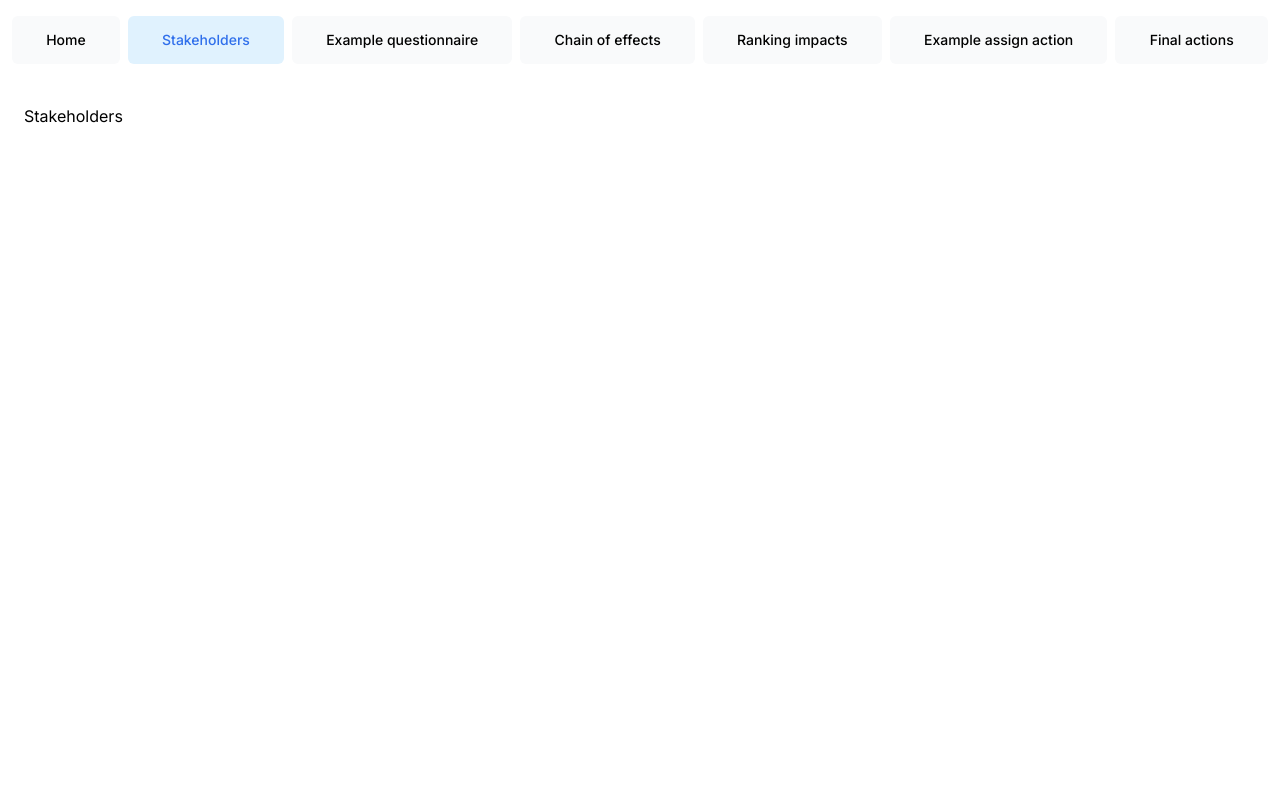
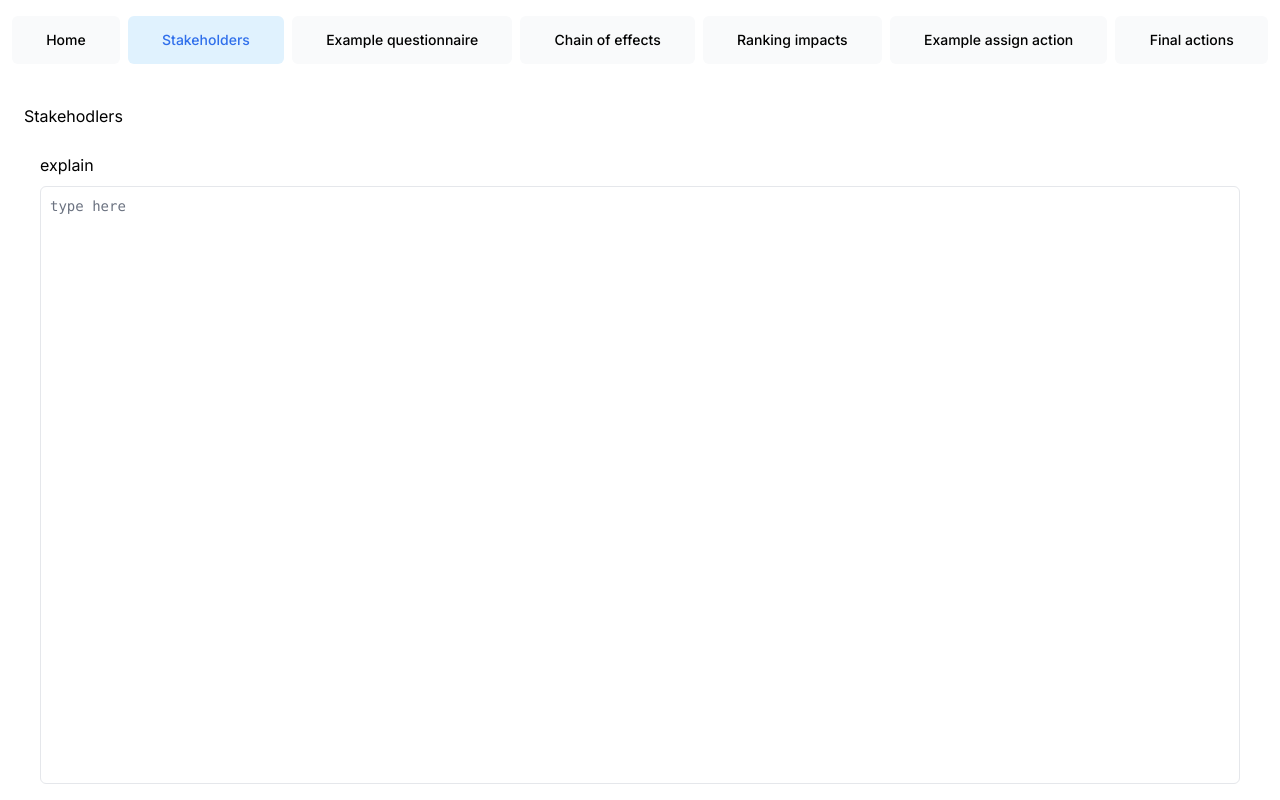
Before and after one commit to Quazirafi1/capstone-hackathon, a Next.js app: page /susaf/stakeholders in a window 1280 px wide. Built offline with nearby package versions, Linux system fonts and the light colour scheme; a web font is replaced by a local one.

Commit message:
New folder

```diff
--- a/app/susaf/layout.tsx
+++ b/app/susaf/layout.tsx
@@ -2,9 +2,11 @@ import Nav from '@/app/ui/susaf/nav';
 
 export default function Layout({ children }: { children: React.ReactNode }) {
   return (
-    <div className="flex flex-col w-full">
-        <Nav />
-      <div className="grow p-6">{children}</div>
+    <div className="flex flex-col w-full h-screen"> {/* Set height to fill screen */}
+      <Nav />
+      <div className="flex-grow p-6 overflow-y-auto"> {/* Add overflow-y-auto to enable scrolling if content exceeds */}
+        {children}
+      </div>
     </div>
   );
 }
--- a/app/susaf/page.tsx
+++ b/app/susaf/page.tsx
@@ -2,12 +2,14 @@ import { Card } from "../ui/susaf/card";
 import { Button } from "../ui/susaf/button";
 import { TextInput } from "../ui/susaf/textinput";
 import { CheckBox } from "../ui/susaf/checkbox";
+import { ProgressBar } from "../ui/susaf/progressBar";
 
 export default async function Page() {
     return <div>
         <h1>Home</h1>
-        <TextInput id='test' placeholder='place' defaultValue="def" label="test" input_width_percentage={80} />
+        <TextInput id='test' placeholder='place' defaultValue="def" label="test" input_width_percentage={20} />
         <Button text='test' type='submit'/>
         <Card title='card title' children={<Button text='another'/>} leading={<Button text='leading'/>} trailing={<CheckBox id='2' defaultChecked={true}/>}/>
+        <ProgressBar percentage={80}/>
     </div>
 }
--- a/app/susaf/stakeholders/page.tsx
+++ b/app/susaf/stakeholders/page.tsx
@@ -1,3 +1,8 @@
+import { LargeTextInput } from "@/app/ui/susaf/largeTextInput";
+
 export default async function Page() {
-    return <h1>Stakeholders</h1>
+    return <div className="h-full">
+        <h1>Stakehodlers</h1>
+        <LargeTextInput id='lti' placeholder="type here" label='explain'/>
+    </div>
 }
--- /dev/null
+++ b/app/ui/susaf/forms/actionsForm.tsx
@@ -0,0 +1,19 @@
+export function ActionsForm({ leading, title, children, trailing }: {
+    leading?: React.ReactNode,
+    title: string,
+    children?: React.ReactNode,
+    trailing?: React.ReactNode
+}) {
+    return (
+        <div className='flex p-1 border border-grey-500 m-1 p-5 rounded-lg shadow-md'>
+            {leading && <div className='flex w-[50px] justify-center'>{leading}</div>}
+            {leading && <div className='w-[10px]'></div>}
+            <div className='flex-grow'>
+                <div className=''>{title}</div>
+                <div>{children}</div>
+            </div>
+            {trailing && <div className='w-[10px]'></div>}
+            {trailing && <div className='flex w-[50px] justify-center'>{trailing}</div>}
+        </div>
+    );
+}
--- /dev/null
+++ b/app/ui/susaf/largeTextInput.tsx
@@ -0,0 +1,20 @@
+"use client";
+
+export function LargeTextInput({ id, label, placeholder, defaultValue }: { id: string, label?: string, placeholder: string, defaultValue?: string}) {
+
+    return (
+        <div className="flex flex-col p-4 h-full">
+            {label && (
+        <p className="py-[9px]">{label}</p>
+            )}
+            <div className={`w-full flex-grow`}>
+                <textarea
+                    id={id}
+                    className="peer block w-full h-full rounded-md border border-gray-200 p-[9px] text-sm outline-2 placeholder:text-gray-500 font-mono resize-none"
+                    placeholder={placeholder}
+                    defaultValue={defaultValue}
+                />
+            </div>
+        </div>
+    );
+}
--- /dev/null
+++ b/app/ui/susaf/progressBar.tsx
@@ -0,0 +1,7 @@
+export function ProgressBar({ percentage }: { percentage: number }) {
+    return <div className="p-5">
+        <div className='h-[5px] w-full bg-gray-200'>
+            <div className={`w-[${percentage}%] bg-blue-500 h-full`}></div>
+        </div>
+    </div>;
+}
--- a/app/ui/susaf/textinput.tsx
+++ b/app/ui/susaf/textinput.tsx
@@ -11,7 +11,7 @@ export function TextInput({ id, label, placeholder, defaultValue, input_width_pe
             <div className={`w-[${input_width_percentage}%]`}>
                 <input
                     id={id}
-                    className="peer block w-full rounded-md border border-gray-200 py-[9px] pl-10 text-sm outline-2 placeholder:text-gray-500"
+                    className="peer block w-full rounded-md border border-gray-200 p-[9px] text-sm outline-2 placeholder:text-gray-500"
                     placeholder={placeholder}
                     defaultValue={defaultValue}
                 />
```
